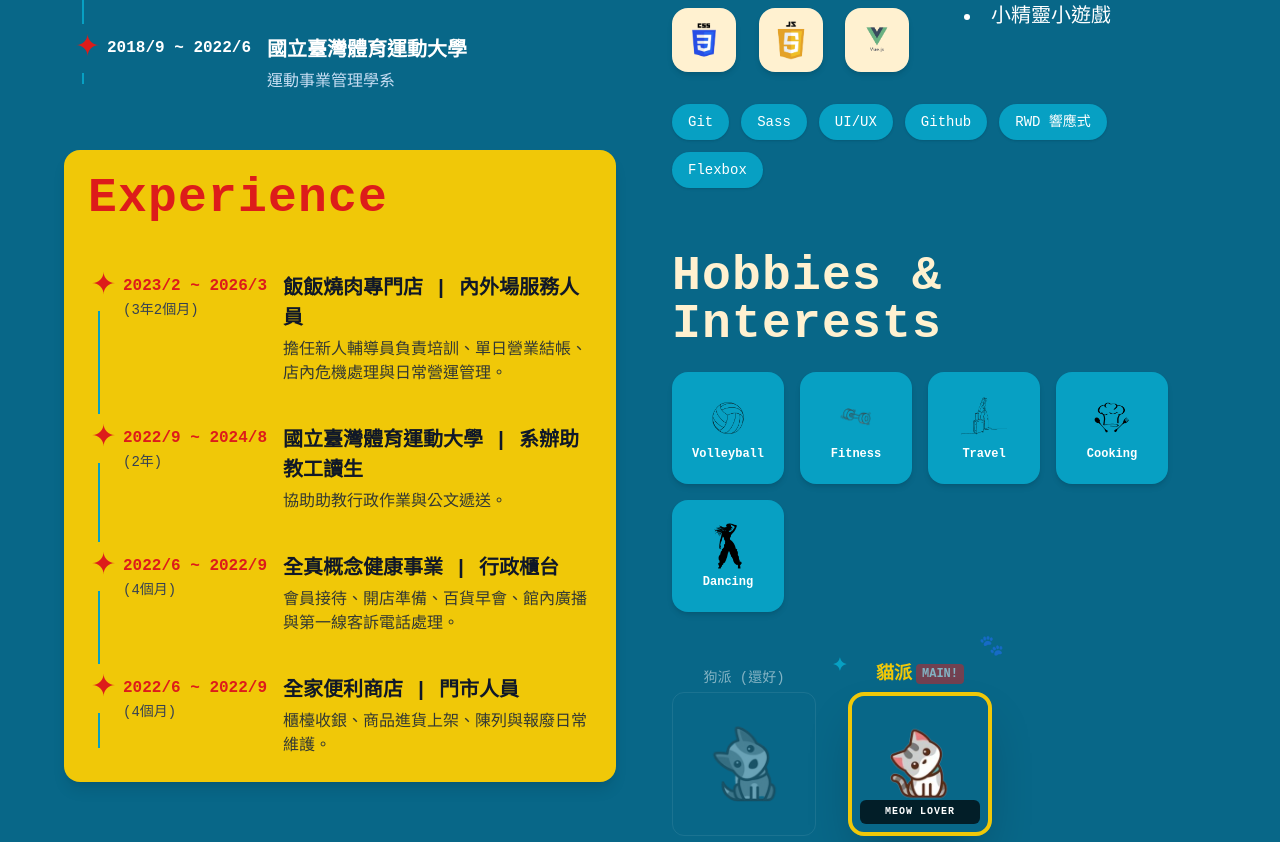
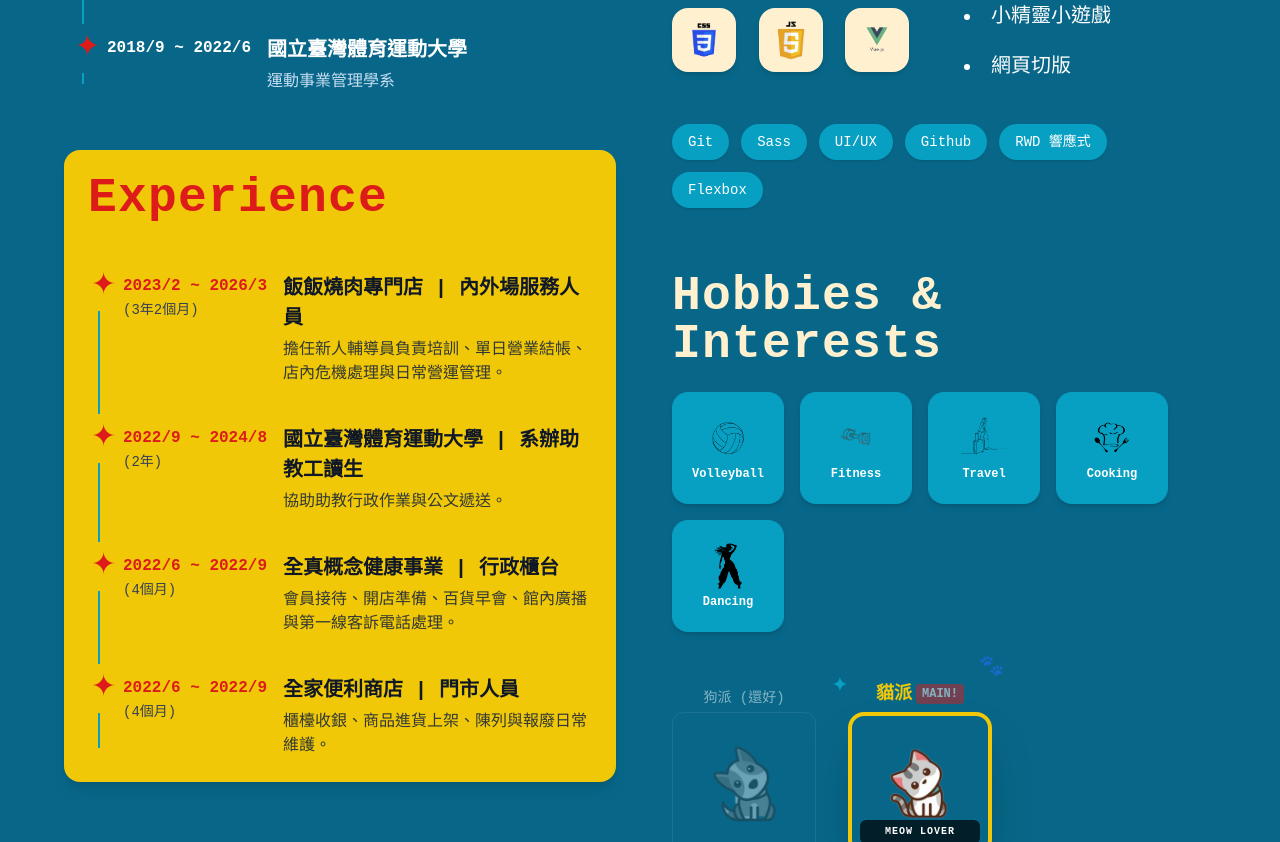
Before and after one commit to biubiu00-chi/my-portfolio, a plain HTML site: page index.html in a window 1280 px wide. Shown: the part 1610-2452 px from the top of the page. Drawn offline with nearby package versions, Linux system fonts and the light colour scheme.

Commit message:
更新作品

```diff
--- a/index.html
+++ b/index.html
@@ -129,7 +129,6 @@
             padding: 2px 4px;
         }
 
-        /* 運用背景色遮掉星星後面的線條 */
         .bg-blue-timeline .timeline-item::after {
             background-color: rgb(8, 103, 136);
         }
@@ -210,15 +209,13 @@
 
             <!-- A. 後方有色底圖框（內含圓形白色剪影背景） -->
             <div class="absolute inset-x-0 bottom-0 h-72 bg-emerald-800 rounded-2xl shadow-xl overflow-hidden flex items-center justify-center">
-                <!-- 內層白色圓形（模擬設計圖背景月亮） -->
                 <div class="w-48 h-48 bg-white/20 rounded-full absolute top-8"></div>
             </div>
 
-            <!-- B. 前方去背人像照（你挑好照片後把這裡改成你的「去背個人照.png」） -->
-            <!-- 關鍵類別：absolute 抽出來，h-[400px] 故意設定比底框還高，並且用 -top-20 讓他往上衝出框框！ -->
+            <!-- B. 去背人像照-->
             <img src="./img/me.png" class="absolute -top-16 left-1/2 -translate-x-1/2 w-64 h-[380px] object-cover z-20 overflow-visible" alt="去背個人照預留區">
 
-            <!-- C. 浮在半空中的標籤插圖 (膠囊型態) -->
+            <!-- C. 浮在半空中的標籤插圖 -->
             <div class="absolute top-16 -left-6 bg-[#F0C808] text-[#DD1C1A] text-xs font-bold px-3 py-1 rounded-full shadow-md z-30 transform -rotate-6">
                 1999/12/17
             </div>
@@ -341,6 +338,7 @@
                             </li>
                             <li><a href="寶可夢圖鑑plus.html" class="hover:text-[#F0C808] transition-colors">寶可夢圖鑑</a></li>
                             <li><a href="小精靈.html" class="hover:text-[#F0C808] transition-colors">小精靈小遊戲</a></li>
+                            <li><a href="RWD.html" class="hover:text-[#F0C808] transition-colors">網頁切版</a></li>
                         </ul>
                     </div>
                 </div>
@@ -392,8 +390,6 @@
                 </div>
 
                 <div class="flex items-end gap-8 mt-6">
-
-                    <!-- 狗派：故意縮小、變淡，當作陪襯 -->
                     <div class="text-center text-sm text-white/50 font-medium transition-all hover:opacity-80">
                         <div class="mb-1">狗派 (還好)</div>
                         <div class="relative w-36 h-36 grayscale opacity-40 rounded-xl overflow-hidden border border-white/20">
@@ -401,10 +397,8 @@
                         </div>
                     </div>
 
-                    <!-- 貓派：放大、加上閃亮特效與絕對領域標籤 -->
                     <div class="text-center text-lg text-white font-black relative group">
 
-                        <!-- 貓派專屬小裝飾 -->
                         <div class="absolute -top-5 -right-3 text-[#F0C808] text-xl animate-bounce">🐾</div>
                         <div class="absolute -top-2 -left-4 text-[#07A0C3] text-lg">✦</div>
 
@@ -412,11 +406,9 @@
                             貓派 <span class="text-xs bg-[#DD1C1A] text-white px-1.5 py-0.5 rounded animate-pulse">MAIN!</span>
                         </div>
 
-                        <!-- 貓咪主圖：加大尺寸、亮眼邊框、滑鼠懸停放大 -->
                         <div class="relative w-36 h-36 rounded-2xl overflow-hidden border-4 border-[#F0C808] shadow-2xl transition-transform duration-300 group-hover:scale-105 group-hover:rotate-2">
                             <img class="w-full h-full object-cover" src="./img/cat.png" alt="貓">
 
-                            <!-- 壓在照片上的 Y2K 復古小標籤 -->
                             <div class="absolute bottom-2 inset-x-2 bg-black/70 backdrop-blur-xs text-white text-[10px] py-1 rounded-md tracking-widest font-bold">
                                 MEOW LOVER
                             </div>
```
